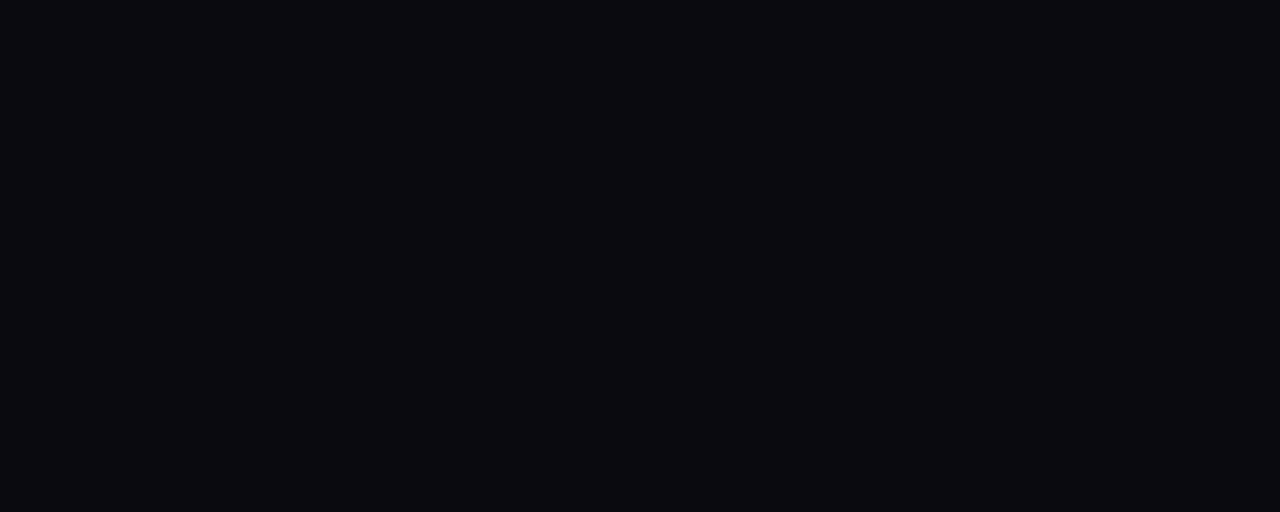
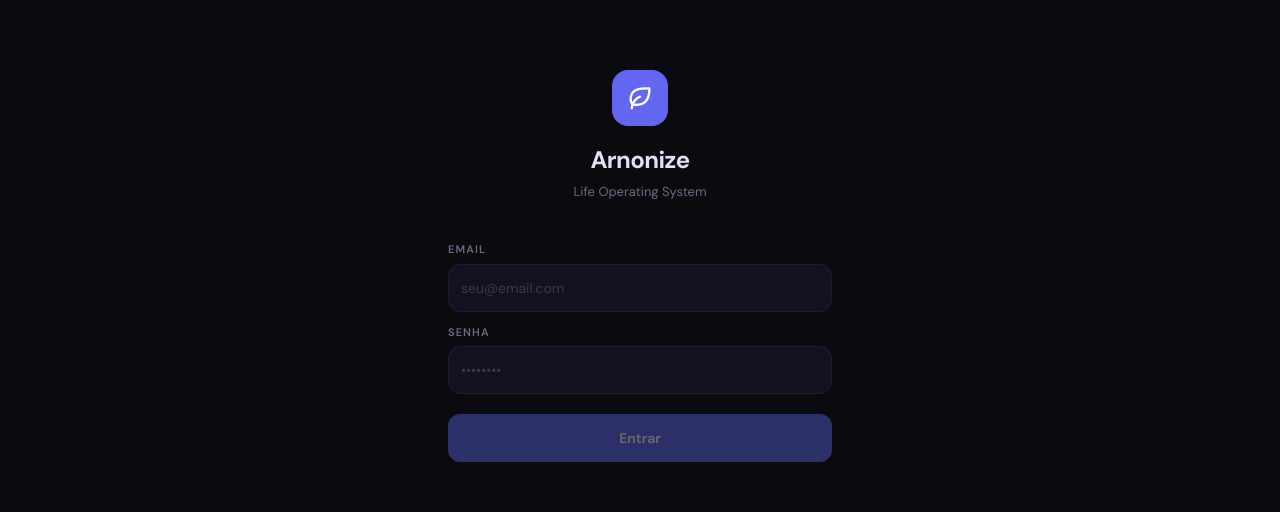
Before and after one commit to ArnoniCaio/arnonize, a React (Vite) app: page / in a window 1280 px wide. Shown: the part 134-646 px from the top of the page. Built offline with nearby package versions, Linux system fonts and the light colour scheme; no server answers.

Commit message:
feat: autenticação — login, proteção de rotas e RLS ativo

```diff
--- a/src/App.tsx
+++ b/src/App.tsx
@@ -1,9 +1,11 @@
-import { Routes, Route } from 'react-router-dom'
+import { Routes, Route, Navigate } from 'react-router-dom'
 import { Layout } from './components/layout/Layout'
 import { Dashboard } from './pages/dashboard/Dashboard'
 import { Agenda } from './pages/agenda/Agenda'
 import { Financas } from './pages/financas/Financas'
 import { Saude } from './pages/saude/Saude'
+import { Login } from './pages/auth/Login'
+import { useAuth } from './hooks/useAuth'
 
 function Placeholder({ title }: { title: string }) {
   return (
@@ -15,6 +17,25 @@
 }
 
 export default function App() {
+  const { session, loading } = useAuth()
+
+  if (loading) {
+    return (
+      <div className="min-h-screen bg-[#0a0a0f] flex items-center justify-center">
+        <div className="flex flex-col items-center gap-3">
+          <div className="w-10 h-10 rounded-2xl bg-[#6366f1] flex items-center justify-center">
+            <i className="ti ti-leaf text-white" style={{ fontSize: 20 }} />
+          </div>
+          <p className="text-[#3a3a50] text-sm">Carregando...</p>
+        </div>
+      </div>
+    )
+  }
+
+  if (!session) {
+    return <Login />
+  }
+
   return (
     <Routes>
       <Route path="/" element={<Layout />}>
@@ -26,6 +47,7 @@
         <Route path="cultura" element={<Placeholder title="Cultura & Entretenimento" />} />
         <Route path="hobbies" element={<Placeholder title="Hobbies" />} />
         <Route path="aprendizado" element={<Placeholder title="Aprendizado" />} />
+        <Route path="*" element={<Navigate to="/" replace />} />
       </Route>
     </Routes>
   )
--- a/src/components/layout/BottomNav.tsx
+++ b/src/components/layout/BottomNav.tsx
@@ -1,5 +1,6 @@
 import { NavLink } from 'react-router-dom'
 import { useState } from 'react'
+import { supabase } from '@/lib/supabase'
 
 const mainNav = [
   { label: 'Início',   path: '/',         icon: 'ti-layout-dashboard' },
@@ -53,6 +54,13 @@
               </NavLink>
             ))}
           </div>
+          <button
+            onClick={() => supabase.auth.signOut()}
+            className="flex items-center gap-2 mt-3 mx-auto text-[#3a3a50] text-[12px] active:opacity-70"
+          >
+            <i className="ti ti-logout" style={{ fontSize: 14 }} />
+            Sair
+          </button>
         </div>
       )}
 
--- /dev/null
+++ b/src/hooks/useAuth.ts
@@ -0,0 +1,21 @@
+import { useEffect, useState } from 'react'
+import { Session } from '@supabase/supabase-js'
+import { supabase } from '@/lib/supabase'
+
+export function useAuth() {
+  const [session, setSession] = useState<Session | null | undefined>(undefined)
+
+  useEffect(() => {
+    supabase.auth.getSession().then(({ data }) => {
+      setSession(data.session)
+    })
+
+    const { data: { subscription } } = supabase.auth.onAuthStateChange((_event, session) => {
+      setSession(session)
+    })
+
+    return () => subscription.unsubscribe()
+  }, [])
+
+  return { session, loading: session === undefined }
+}
--- /dev/null
+++ b/src/pages/auth/Login.tsx
@@ -0,0 +1,68 @@
+import { useState } from 'react'
+import { supabase } from '@/lib/supabase'
+
+export function Login() {
+  const [email, setEmail]       = useState('')
+  const [password, setPassword] = useState('')
+  const [loading, setLoading]   = useState(false)
+  const [error, setError]       = useState<string | null>(null)
+
+  async function handleLogin() {
+    if (!email || !password) return
+    setLoading(true)
+    setError(null)
+    const { error } = await supabase.auth.signInWithPassword({ email, password })
+    if (error) setError('Email ou senha incorretos.')
+    setLoading(false)
+  }
+
+  return (
+    <div className="min-h-screen bg-[#0a0a0f] flex flex-col items-center justify-center px-6">
+      <div className="w-full max-w-sm">
+        {/* Logo */}
+        <div className="flex flex-col items-center mb-10">
+          <div className="w-14 h-14 rounded-2xl bg-[#6366f1] flex items-center justify-center mb-4">
+            <i className="ti ti-leaf text-white" style={{ fontSize: 28 }} />
+          </div>
+          <h1 className="text-[24px] font-bold text-[#e2e2f0] tracking-tight">Arnonize</h1>
+          <p className="text-[13px] text-[#6b6b80] mt-1">Life Operating System</p>
+        </div>
+
+        {/* Form */}
+        <div className="flex flex-col gap-3">
+          <div className="flex flex-col gap-1.5">
+            <label className="text-[11px] font-semibold text-[#6b6b80] uppercase tracking-widest">Email</label>
+            <input
+              type="email" inputMode="email" autoCapitalize="none" autoCorrect="off"
+              placeholder="seu@email.com"
+              value={email} onChange={e => setEmail(e.target.value)}
+              className="w-full bg-[#13131f] border border-[#1e1e32] rounded-xl px-3 h-[48px] text-[14px] text-[#e2e2f0] placeholder-[#3a3a50] focus:outline-none focus:border-[#6366f1] transition-colors"
+            />
+          </div>
+          <div className="flex flex-col gap-1.5">
+            <label className="text-[11px] font-semibold text-[#6b6b80] uppercase tracking-widest">Senha</label>
+            <input
+              type="password"
+              placeholder="••••••••"
+              value={password} onChange={e => setPassword(e.target.value)}
+              onKeyDown={e => e.key === 'Enter' && handleLogin()}
+              className="w-full bg-[#13131f] border border-[#1e1e32] rounded-xl px-3 h-[48px] text-[14px] text-[#e2e2f0] placeholder-[#3a3a50] focus:outline-none focus:border-[#6366f1] transition-colors"
+            />
+          </div>
+
+          {error && (
+            <p className="text-[12px] text-[#f09595] bg-[#2d1515] px-3 py-2 rounded-lg">{error}</p>
+          )}
+
+          <button
+            onClick={handleLogin}
+            disabled={!email || !password || loading}
+            className="w-full bg-[#6366f1] text-white rounded-xl h-[48px] text-[14px] font-semibold mt-2 disabled:opacity-40 active:opacity-90 transition-opacity"
+          >
+            {loading ? 'Entrando...' : 'Entrar'}
+          </button>
+        </div>
+      </div>
+    </div>
+  )
+}
```
